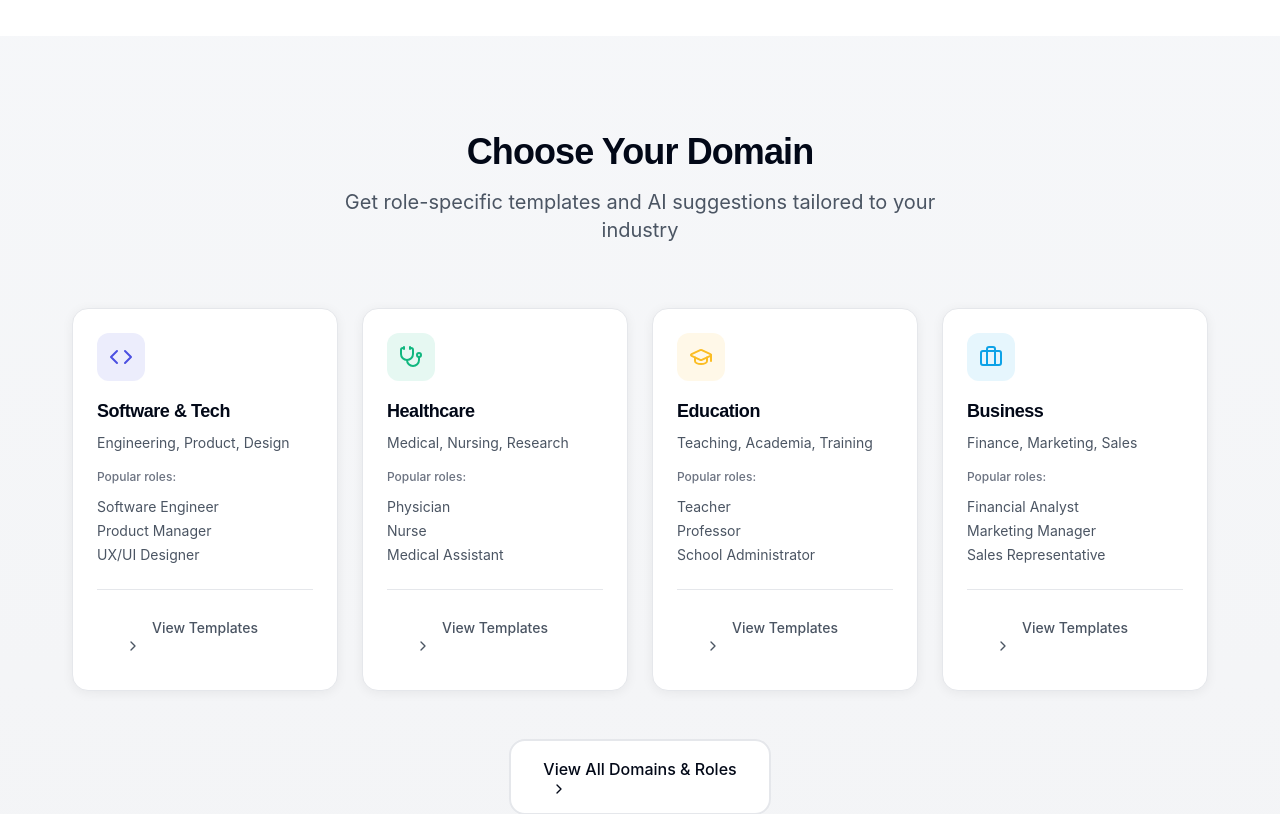
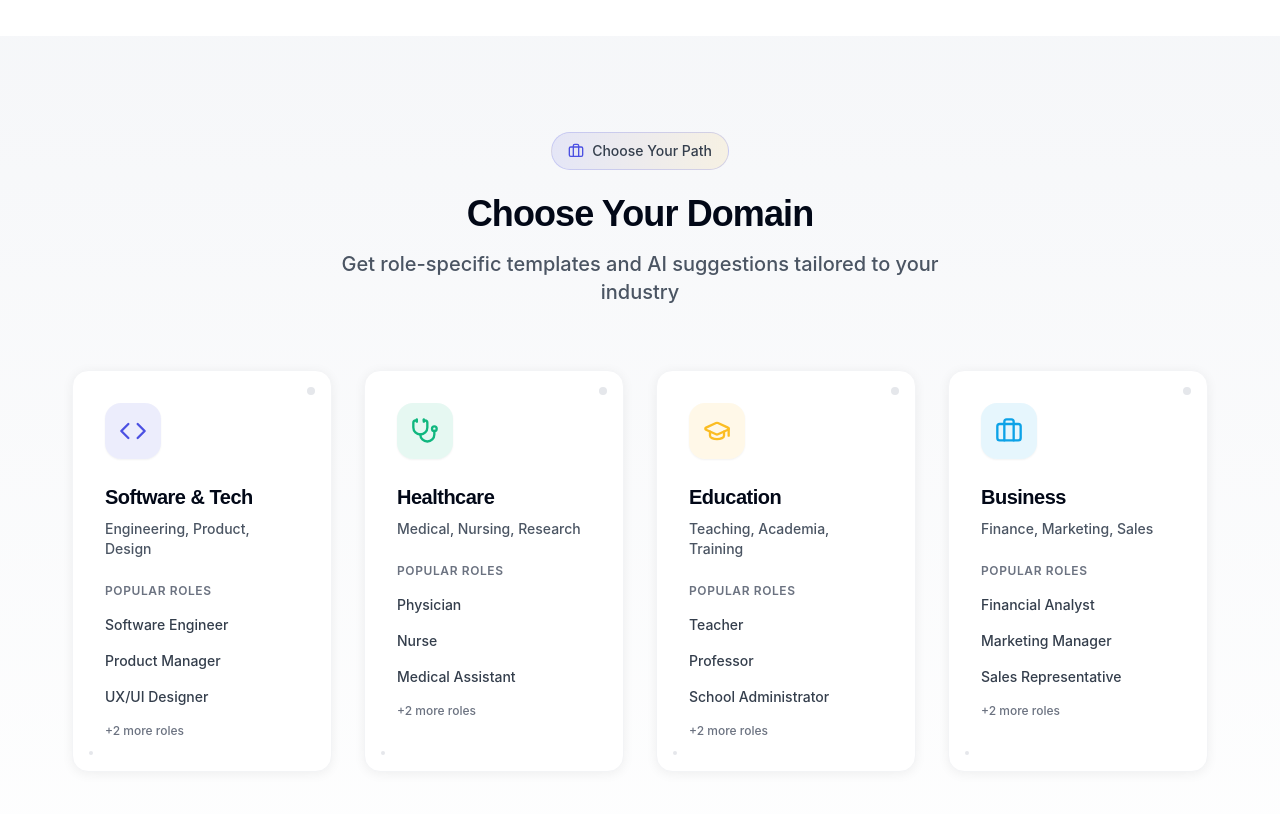
Before and after one commit to jayanthbabu3/vision-profile, a React (Vite) app: page / in a window 1280 px wide. Shown: the part 1480-2294 px from the top of the page. Built offline with nearby package versions, Linux system fonts and the light colour scheme; the HTML template or start-up script is replaced by a standard one.

Commit message:
Refactor: Improve Domain section appearance

```diff
--- a/src/components/home/DomainsRoles.tsx
+++ b/src/components/home/DomainsRoles.tsx
@@ -40,20 +40,24 @@ const DomainsRoles = () => {
   const [hoveredDomain, setHoveredDomain] = useState<number | null>(null);
 
   return (
-    <section className="py-24 bg-gradient-subtle">
+    <section className="py-24 bg-gradient-to-b from-slate-50 to-white">
       <div className="max-w-container mx-auto px-6 lg:px-8">
         {/* Header */}
         <div className="text-center mb-16">
-          <h2 className="font-heading font-bold text-3xl lg:text-4xl mb-4">
+          <div className="inline-flex items-center gap-2 bg-gradient-to-r from-primary/10 to-accent/10 border border-primary/20 rounded-full px-4 py-2 text-sm font-medium text-slate-700 mb-6">
+            <Briefcase className="w-4 h-4 text-primary" />
+            Choose Your Path
+          </div>
+          <h2 className="font-heading font-bold text-3xl lg:text-4xl mb-4 text-slate-900">
             Choose Your Domain
           </h2>
-          <p className="text-xl text-slate-600 max-w-2xl mx-auto">
+          <p className="text-xl text-slate-600 max-w-2xl mx-auto font-medium">
             Get role-specific templates and AI suggestions tailored to your industry
           </p>
         </div>
 
         {/* Domains Grid */}
-        <div className="grid md:grid-cols-2 lg:grid-cols-4 gap-6">
+        <div className="grid md:grid-cols-2 lg:grid-cols-4 gap-8">
           {domains.map((domain, index) => {
             const Icon = domain.icon;
             const isHovered = hoveredDomain === index;
@@ -61,49 +65,58 @@ const DomainsRoles = () => {
             return (
               <div
                 key={index}
-                className="card-premium group cursor-pointer relative overflow-hidden"
+                className="group cursor-pointer relative bg-white rounded-2xl p-8 shadow-soft hover:shadow-premium transition-all duration-300 hover:scale-[1.02] border border-slate-100"
                 onMouseEnter={() => setHoveredDomain(index)}
                 onMouseLeave={() => setHoveredDomain(null)}
               >
-                {/* Background Pattern */}
-                <div className={`absolute inset-0 ${domain.bgColor} opacity-0 group-hover:opacity-100 transition-opacity duration-500`}></div>
+                {/* Background Gradient on Hover */}
+                <div className={`absolute inset-0 rounded-2xl bg-gradient-to-br ${domain.bgColor} opacity-0 group-hover:opacity-50 transition-all duration-500`}></div>
 
                 {/* Content */}
                 <div className="relative z-10">
-                  {/* Icon */}
-                  <div className={`inline-flex items-center justify-center w-12 h-12 ${domain.bgColor} rounded-xl mb-4 group-hover:scale-110 transition-transform duration-300`}>
-                    <Icon className={`w-6 h-6 ${domain.color}`} />
+                  {/* Header with Icon and Action */}
+                  <div className="flex items-center justify-between mb-6">
+                    <div className={`inline-flex items-center justify-center w-14 h-14 ${domain.bgColor} rounded-2xl group-hover:scale-110 transition-all duration-300 shadow-sm`}>
+                      <Icon className={`w-7 h-7 ${domain.color}`} />
+                    </div>
+                    <button className="flex items-center gap-1 text-xs font-medium text-slate-500 hover:text-primary transition-colors opacity-0 group-hover:opacity-100 transform translate-x-2 group-hover:translate-x-0 transition-all duration-300">
+                      <span>View Templates</span>
+                      <ChevronRight className="w-3 h-3" />
+                    </button>
                   </div>
 
                   {/* Title & Description */}
-                  <h3 className="font-heading font-semibold text-lg mb-2">
-                    {domain.title}
-                  </h3>
-                  <p className="text-slate-600 text-sm mb-4">
-                    {domain.description}
-                  </p>
+                  <div className="mb-6">
+                    <h3 className="font-heading font-bold text-xl mb-2 text-slate-900 group-hover:text-slate-800 transition-colors">
+                      {domain.title}
+                    </h3>
+                    <p className="text-slate-600 text-sm font-medium">
+                      {domain.description}
+                    </p>
+                  </div>
 
                   {/* Popular Roles */}
-                  <div className="space-y-2">
-                    <p className="text-xs font-medium text-slate-500 mb-3">Popular roles:</p>
-                    <div className="space-y-1">
+                  <div className="space-y-3">
+                    <p className="text-xs font-semibold text-slate-500 uppercase tracking-wider">Popular Roles</p>
+                    <div className="space-y-2">
                       {domain.roles.slice(0, isHovered ? 5 : 3).map((role, roleIndex) => (
-                        <div key={roleIndex} className="flex items-center justify-between text-sm text-slate-600 hover:text-primary transition-colors">
-                          <span>{role}</span>
-                          <ChevronRight className="w-3 h-3 opacity-0 group-hover:opacity-100 transition-opacity" />
+                        <div key={roleIndex} className="flex items-center justify-between text-sm text-slate-700 hover:text-primary transition-colors py-1">
+                          <span className="font-medium">{role}</span>
+                          <ChevronRight className="w-3 h-3 opacity-0 group-hover:opacity-100 transition-all duration-200" />
                         </div>
                       ))}
+                      {!isHovered && domain.roles.length > 3 && (
+                        <div className="text-xs text-slate-500 font-medium pt-1">
+                          +{domain.roles.length - 3} more roles
+                        </div>
+                      )}
                     </div>
                   </div>
+                </div>
 
-                  {/* Action */}
-                  <div className="mt-6 pt-4 border-t border-border">
-                    <button className="btn-ghost w-full text-sm">
-                      View Templates
-                      <ChevronRight className="w-4 h-4 ml-1 group-hover:translate-x-1 transition-transform" />
-                    </button>
-                  </div>
-                </div>
+                {/* Decorative Elements */}
+                <div className="absolute top-4 right-4 w-2 h-2 bg-slate-200 rounded-full group-hover:bg-primary/30 transition-colors duration-300"></div>
+                <div className="absolute bottom-4 left-4 w-1 h-1 bg-slate-200 rounded-full group-hover:bg-accent/30 transition-colors duration-300"></div>
               </div>
             );
           })}
```
